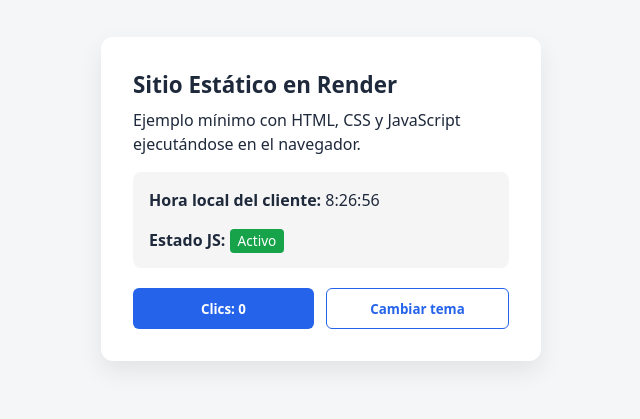
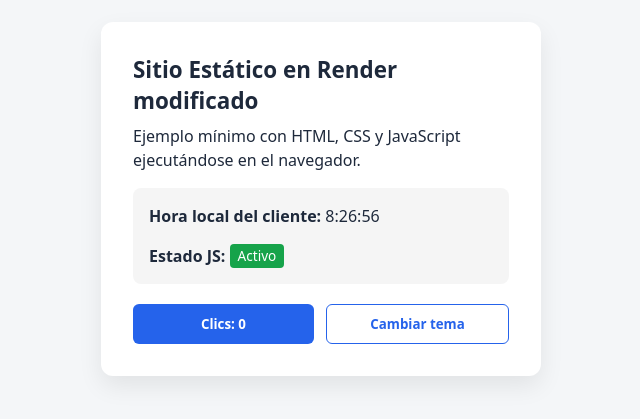
Before and after one commit to JuanraCollado/static_web_render, a plain HTML site: page index.html in a window 1280 px wide. Shown: the part 201-620 px from the top of the page, without its empty margins (319-959 px from the left). Drawn offline with Linux system fonts and the light colour scheme.

Commit message:
modificado

```diff
--- a/index.html
+++ b/index.html
@@ -8,7 +8,7 @@
 </head>
 <body>
   <main class="card">
-    <h1>Sitio Estático en Render</h1>
+    <h1>Sitio Estático en Render modificado</h1>
     <p>Ejemplo mínimo con HTML, CSS y JavaScript ejecutándose en el navegador.</p>
 
     <div class="info">
```
